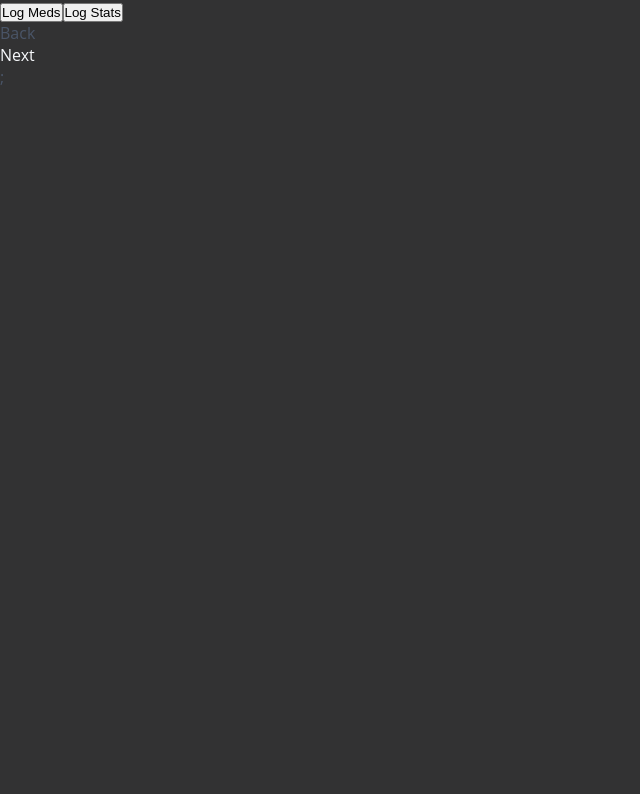
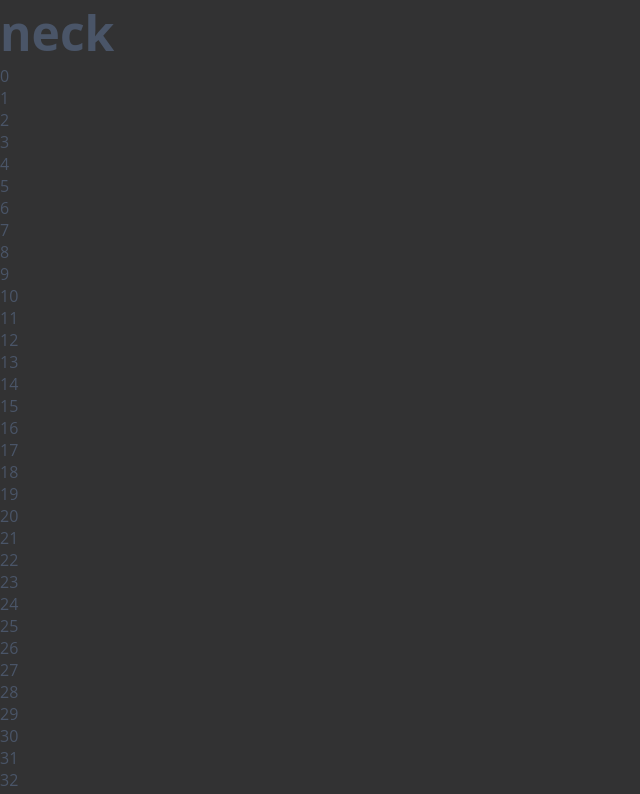
Before and after one commit to stevgouws/logger, a Next.js app: page / in a window 1280 px wide. Shown: the top 794 px of the page, without its empty margins (0-640 px from the left). Built offline with nearby package versions, Linux system fonts and the light colour scheme.

Commit message:
Comment out meds for now

```diff
--- a/pages/index.js
+++ b/pages/index.js
@@ -1,16 +1,18 @@
 import Layout from "../components/Layout";
 import NextButton from "../components/NextButton";
 import { useState } from "react";
+import Page from "../components/Page";
 
 export default function Home() {
   const [nextUrl, setNextUrl] = useState("neck");
 
   return (
     <Layout>
-      <div>
+      <Page name="neck" nextUrl="thoracic" />
+      {/* <div>
         <button onClick={() => setNextUrl("meds")}>Log Meds</button>
         <button onClick={() => setNextUrl("neck")}>Log Stats</button>
-      </div>
+      </div> */}
       <NextButton nextUrl={nextUrl}></NextButton>
     </Layout>
   );
--- a/store.js
+++ b/store.js
@@ -7,7 +7,7 @@ const initialState = {
   leftHip: 0,
   fatigue: 0,
   stress: 0,
-  meds: [],
+  // meds: [],
 };
 const store = createContext(initialState);
 const { Provider } = store;
```
